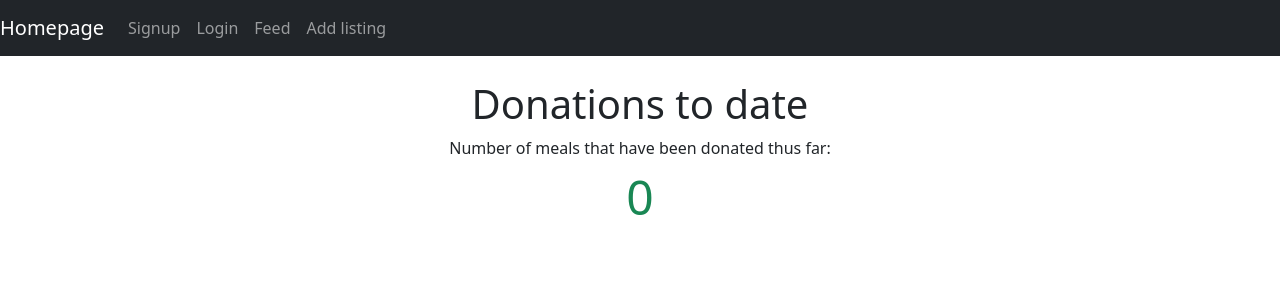
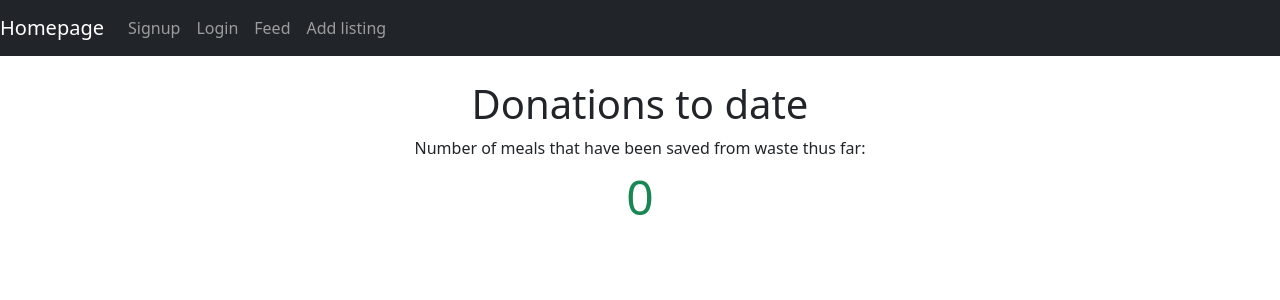
Before and after one commit to Nicola-Carroll/tech_for_good, a React (Create React App) app in the folder client/: page / in a window 1280 px wide. Shown: the top 300 px of the page. Built offline with nearby package versions, Linux system fonts and the light colour scheme; no server answers.

Commit message:
Changed wording on homepage to 'meals saved'

```diff
--- a/client/src/components/homepageCounter.js
+++ b/client/src/components/homepageCounter.js
@@ -30,7 +30,7 @@ export default class AddTally extends Component {
     return (
       <div className="section w-50 m-auto">
         <p className="mt-2 mb-2 text-center" htmlFor="meals">
-          Number of meals that have been donated thus far:
+          Number of meals that have been saved from waste thus far:
         </p>
         <p className="row font-weight-bold justify-content-center text-success display-5">
         {this.state.total}
```
